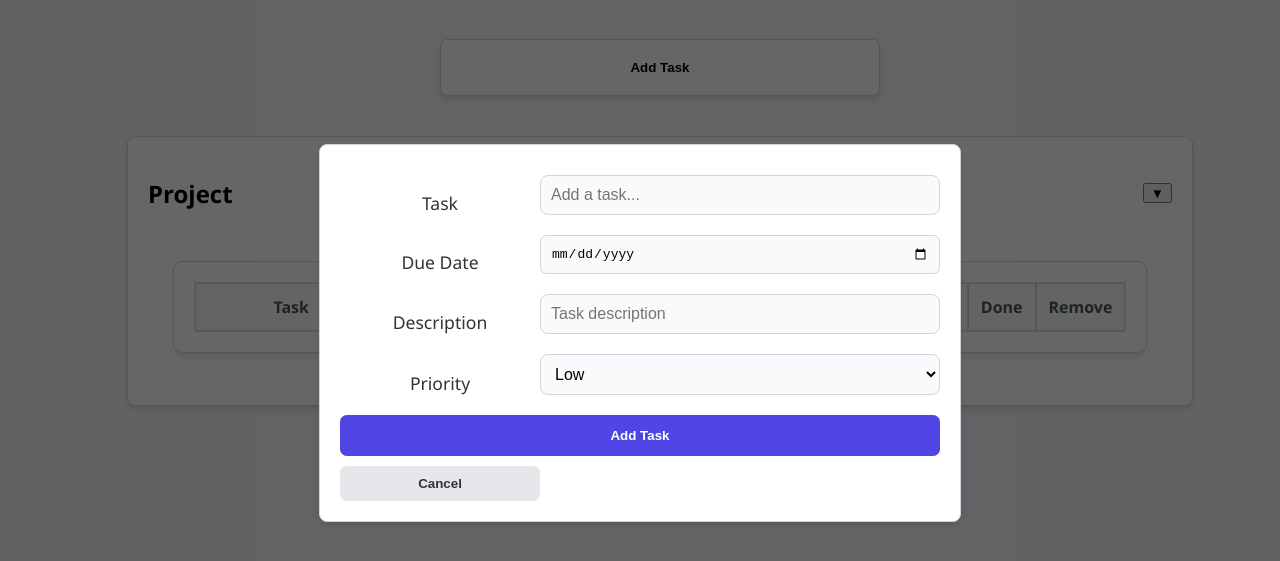
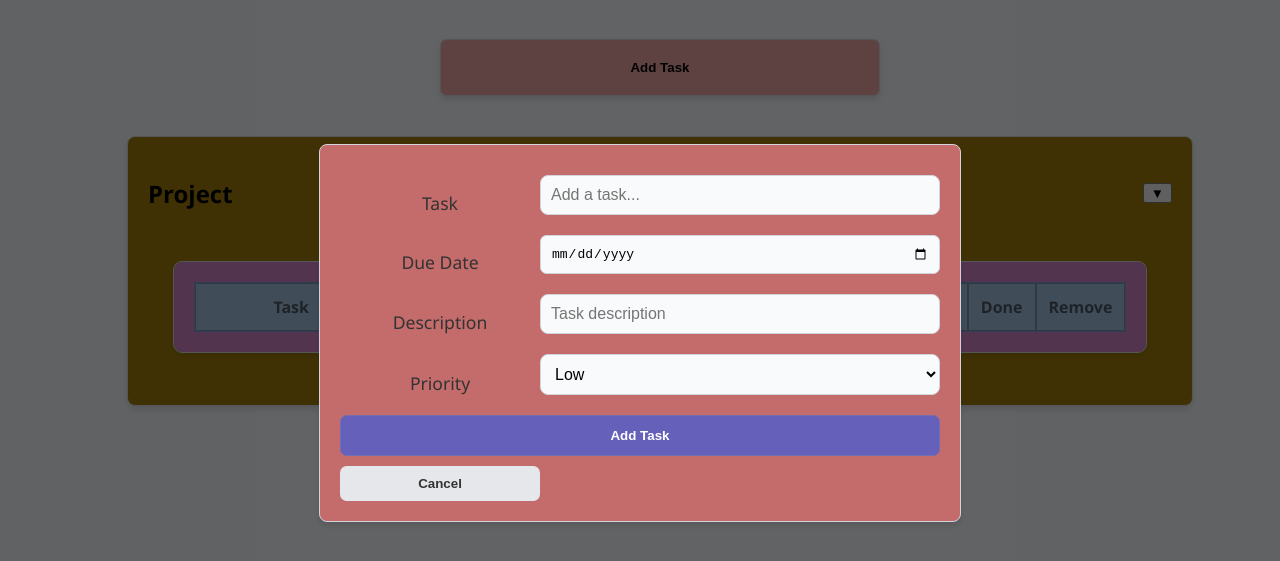
Before and after one commit to Anil-Gollapalli/todo-list, a website built with webpack: page index.html in a window 1280 px wide. Both pictures are taken after a click on the button "Add Task". Shown: the part 67-628 px from the top of the page. Built offline with nearby package versions, Linux system fonts and the light colour scheme.

Commit message:
Safe commit message

```diff
--- a/src/style.css
+++ b/src/style.css
@@ -21,7 +21,7 @@ body {
     max-width: 440px;
     margin: 20px 0;
     padding: 20px;
-    background-color: #ffffff; /* White background */
+    background-color: #eba5a5; /* White background */
     border: 1px solid #d1d5db; /* Light gray border */
     border-radius: 0.5em;
     font-weight: 700;
@@ -34,7 +34,7 @@ body {
     width: 80%;
     margin: 20px 0;
     padding: 20px;
-    background-color: #ffffff;
+    background-color: #a17c0b;
     border: 1px solid #d1d5db;
     border-radius: 0.5em;
     font-weight: 700;
@@ -71,7 +71,7 @@ form {
     grid-template-columns: 1fr 2fr;
     margin: 15% auto;
     padding: 20px;
-    background-color: #ffffff;
+    background-color: #c46b6b;
     border: 1px solid #d1d5db;
     border-radius: 0.5em;
     box-shadow: 0 4px 6px rgba(0, 0, 0, 0.1);
@@ -101,7 +101,7 @@ form {
 }
 
 .tasks_container_show:hover::-webkit-scrollbar-thumb {
-    background-color: #3b82f6; /* Blue scrollbar thumb for modern look */
+    background-color: #5cc02b; /* Blue scrollbar thumb for modern look */
 }
 
 select, input[type="text"], input[type="date"] {
@@ -123,9 +123,9 @@ label {
 button[type="submit"] {
     padding: 12px;
     margin: 10px 0;
-    border: 1px solid #4f46e5; /* Purple border */
+    border: 1px solid #726fb0; /* Purple border */
     border-radius: 0.5em;
-    background-color: #4f46e5; /* Purple background */
+    background-color: #6560ba; /* Purple background */
     color: #ffffff; /* White text for contrast */
     cursor: pointer;
     grid-column: span 2;
@@ -134,7 +134,7 @@ button[type="submit"] {
 }
 
 button[type="submit"]:hover {
-    background-color: #4338ca; /* Darker purple on hover */
+    background-color: #a49ee7; /* Darker purple on hover */
 }
 
 table {
@@ -143,7 +143,7 @@ table {
     width: 95%;
     margin: 20px auto;
     padding: 20px;
-    background-color: #ffffff;
+    background-color: #cf83c6;
     border-radius: 0.5em;
     box-shadow: 0 4px 6px rgba(0, 0, 0, 0.1);
     font-weight: 700;
@@ -153,17 +153,17 @@ table {
 tr {
     display: grid;
     grid-template-columns: 1fr 1fr 1fr 1fr 0.25fr 0.3fr;
-    border: 1px solid #e5e7eb; /* Lighter border */
+    border: 1px solid #7a98d4; /* Lighter border */
 }
 
 th, td {
     padding: 12px;
-    border: 1px solid #d1d5db;
+    border: 1px solid #788caa;
     text-align: center;
 }
 
 th {
-    background-color: #f9fafb; /* Light gray header background */
+    background-color: #a0c0df; /* Light gray header background */
     color: #4b5563; /* Slightly darker text */
 }
 
```
Also changed, not shown: 1 other file.
